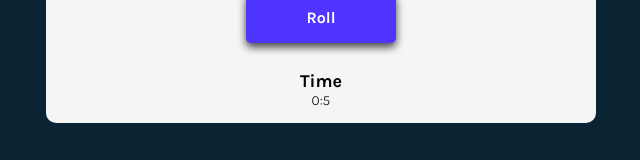
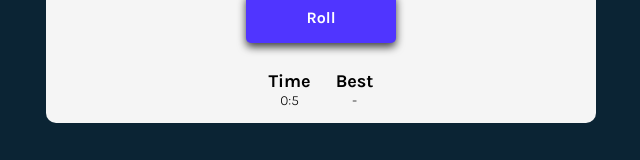
Before and after one commit to nahomabraham/Tenzies, a React (Vite) app: page / in a window 1280 px wide. Shown: the part 327-487 px from the top of the page, without its empty margins (319-959 px from the left). Built offline with nearby package versions, Linux system fonts and the light colour scheme.

Commit message:
Store best time in local storage

```diff
--- a/src/Timer.jsx
+++ b/src/Timer.jsx
@@ -2,12 +2,24 @@ import React from "react";
 
 export default function Timer(props){
     const [time, setTime] = React.useState(0)
+    const [bestTime, setBestTime] = React.useState(
+        JSON.parse(localStorage.getItem("best-time")) || "-"
+        )
     const [id, setId] = React.useState(0)
 
     React.useEffect(
         () => {
             if(props.tenzies){
                 clearInterval(id)
+                setBestTime(prevBestTime => {
+                    if (prevBestTime === "-" || time < prevBestTime){
+                        localStorage.setItem("best-time", JSON.stringify(time))
+                        return time
+                    }
+                    else {
+                        return prevBestTime
+                    }
+                })
             }
             else{
                 setId(setInterval(setCurrentTime, 1000))
@@ -25,14 +37,22 @@ export default function Timer(props){
         setTime(time => time+1)
     }
 
-    function formatTime(){
+    function format(time){
+        if (time === "-")
+            return time
         return `${Math.floor(time/60)}:${time%60}`
     }
 
     return (
-        <div className="timer">
-            <div className="timer-text">Time </div>
-            <div className="timer-time">{formatTime()}</div>
+        <div className="timer-container">
+            <div className="timer">
+                <div className="timer-text">Time</div>
+                <div className="timer-time">{format(time)}</div>
+            </div>
+            <div className="timer">
+                <div className="timer-text">Best</div>
+                <div className="timer-time">{format(bestTime)}</div>
+            </div>
         </div>
     )
 }
--- a/src/index.css
+++ b/src/index.css
@@ -112,6 +112,11 @@ header{
   margin-left: auto;
 }
 
+.timer-container{
+  display: flex;
+  gap: 25px;
+}
+
 .timer {
   text-align: center;
 }
```
